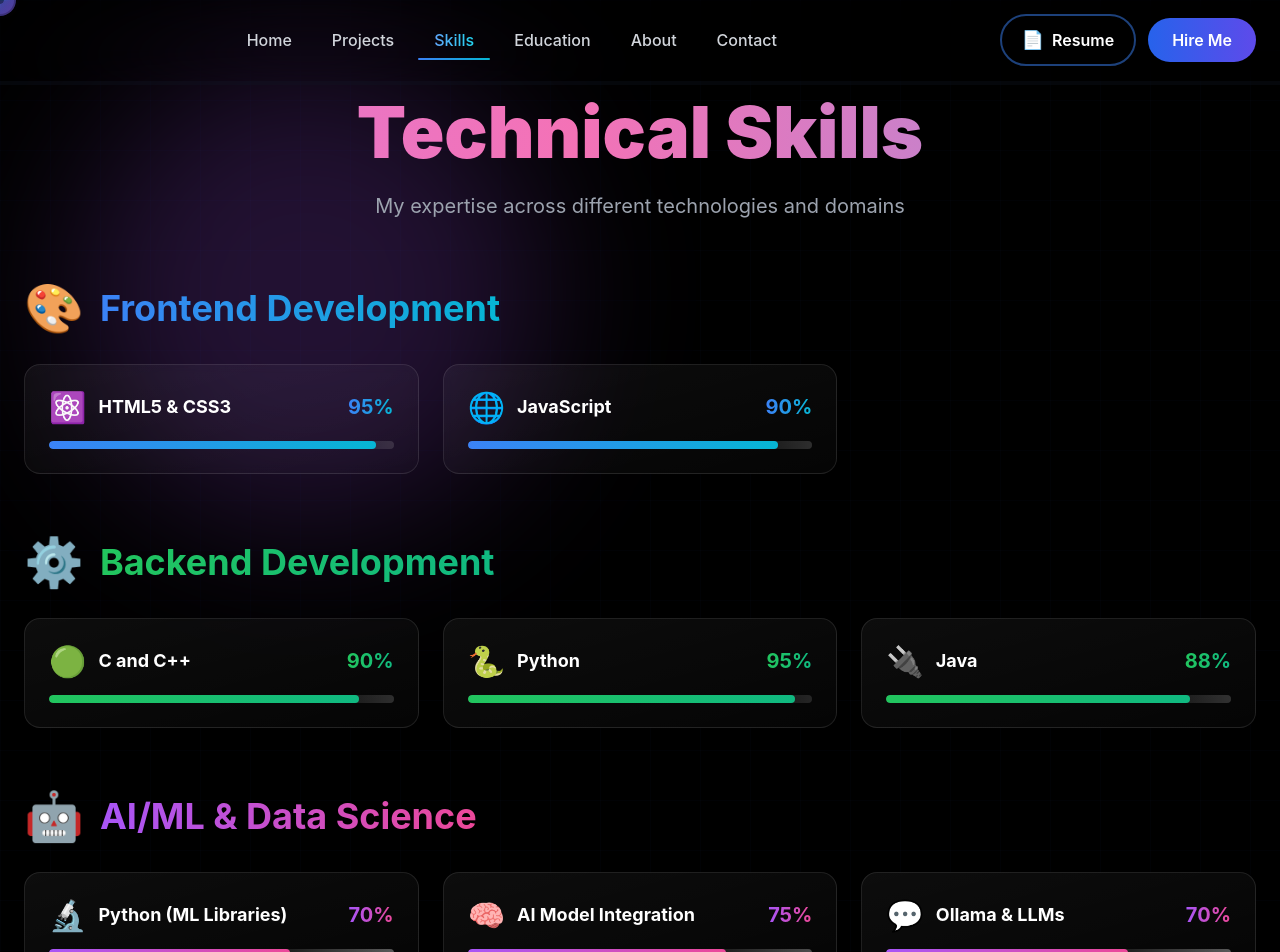
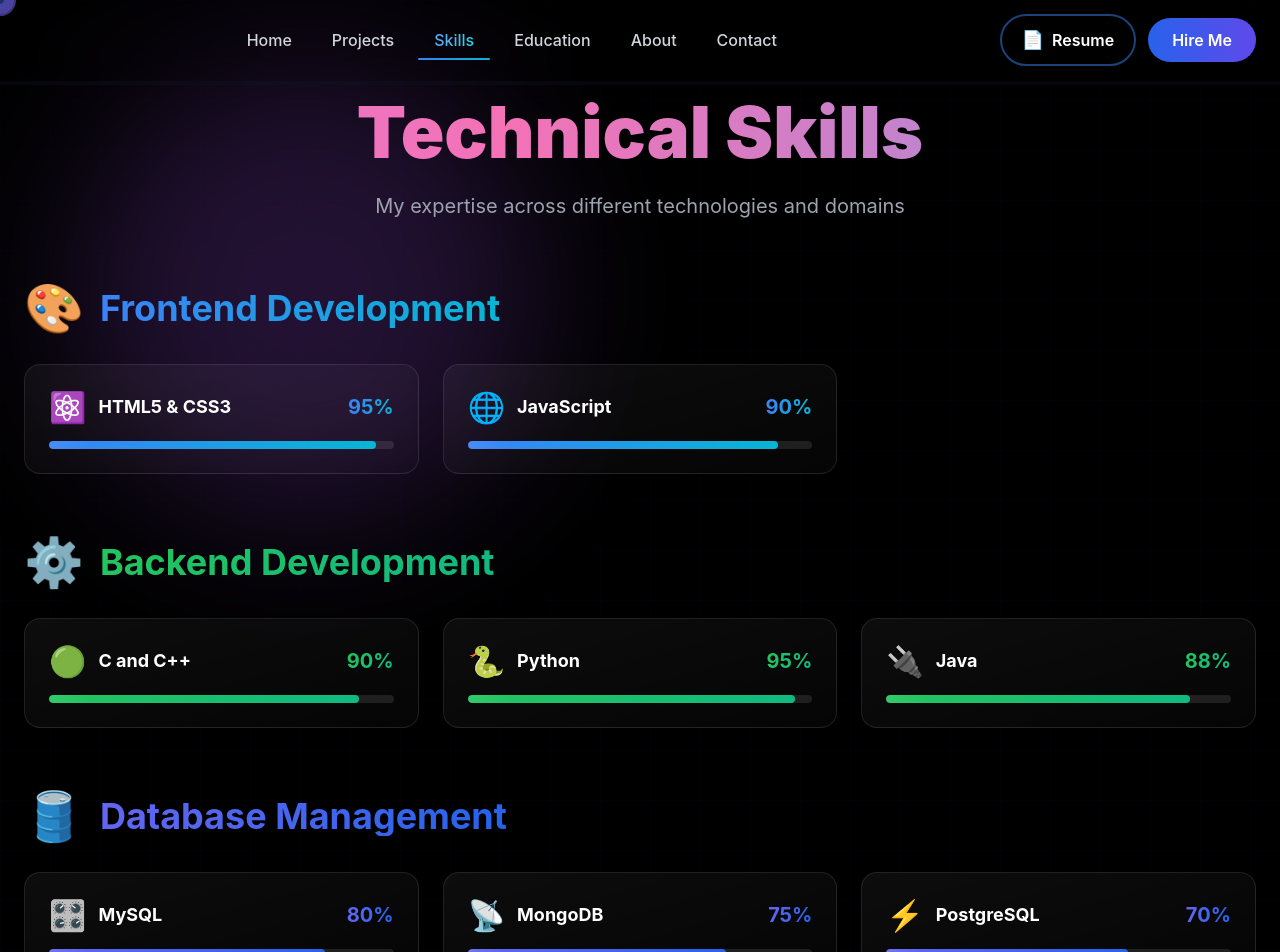
Before and after one commit to hari240706/portfolio, a Next.js app: page /skills in a window 1280 px wide. Shown: the top 952 px of the page. Built offline with nearby package versions, Linux system fonts and the light colour scheme.

Commit message:
Updates skills and education pages

```diff
--- a/pages/education.js
+++ b/pages/education.js
@@ -11,7 +11,7 @@ export default function Education() {
       location: "Chennai, India",
       period: "2024 - 2028",
       current: true,
-      year: "2nd Year (3rd Semester)",
+      year: "2nd Year (4th Semester)",
       achievements: [
         "Active participant in hackathons and coding competitions",
         "Working on multiple full-stack and AI/ML projects",
--- a/pages/skills.js
+++ b/pages/skills.js
@@ -24,6 +24,17 @@ export default function Skills() {
         { name: "C and C++", level: 90, icon: "🟢" },
         { name: "Python", level: 95, icon: "🐍" },
         { name: "Java", level: 88, icon: "🔌" },
+      ],
+    },
+    {
+      category: "Database Management",
+      icon: "🛢️",
+      color: "from-indigo-500 to-blue-600",
+      skills: [
+        { name: "MySQL", level: 80, icon: "🎛️" },
+        { name: "MongoDB", level: 75, icon: "📡" },
+        { name: "PostgreSQL", level: 70, icon: "⚡" },
+        { name: "Firebase", level: 65, icon: "🔌" },
       ],
     },
     {
```
